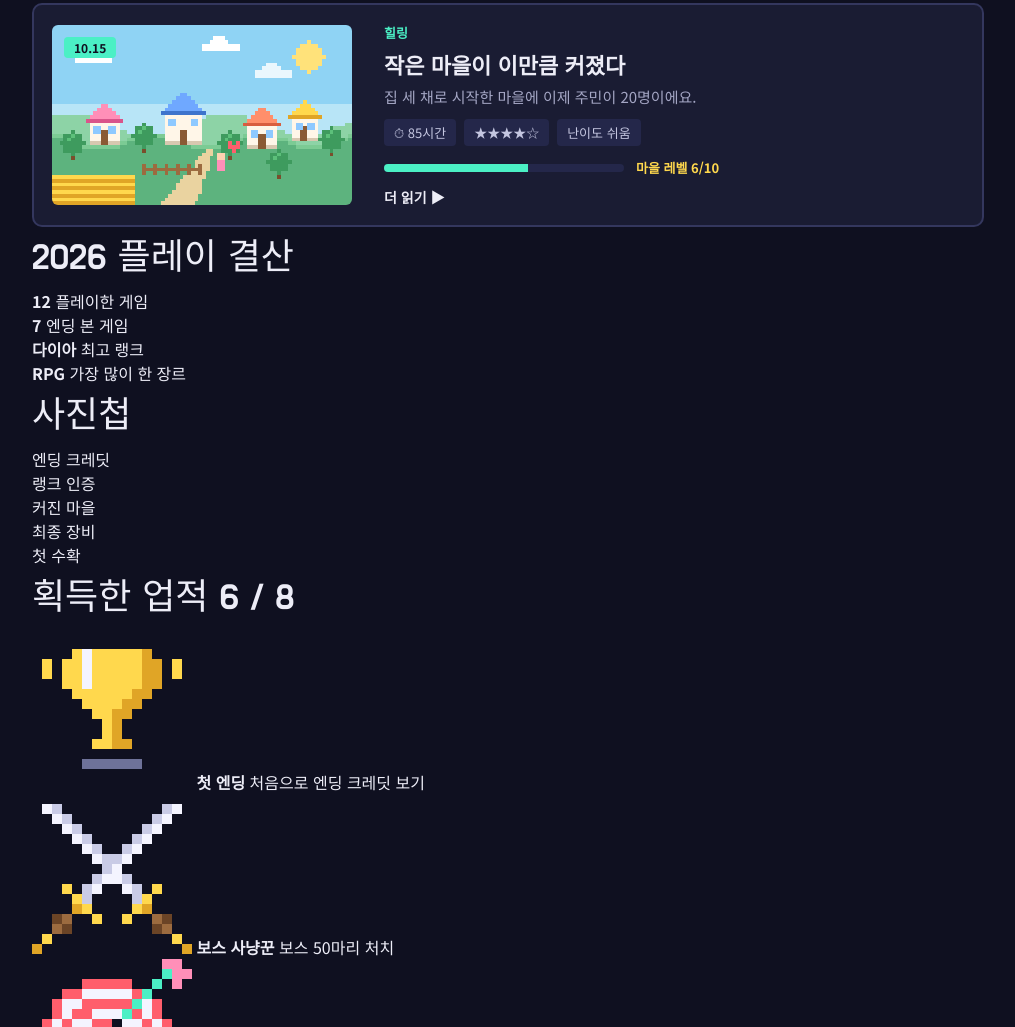
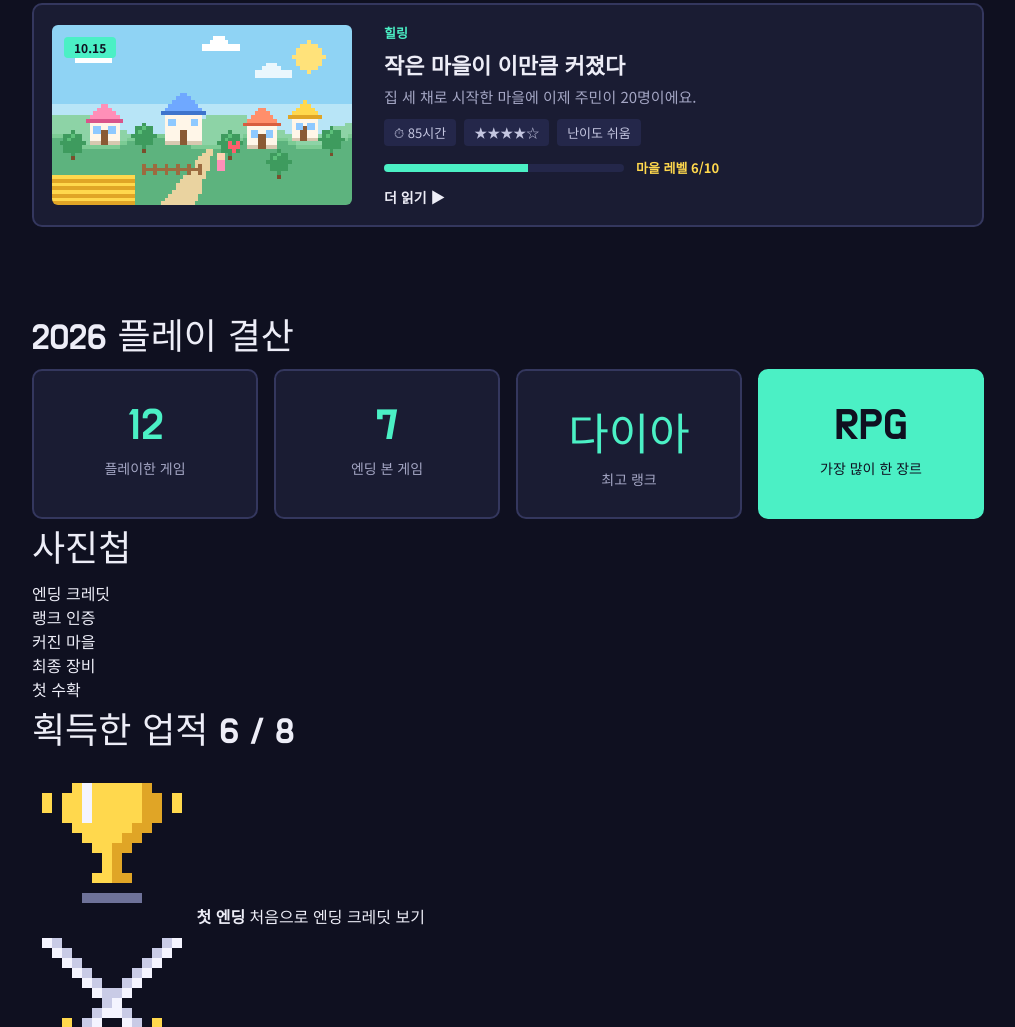
Before and after one commit to yoosangwon1778-debug/my-blog, a plain HTML site: page index.html in a window 1280 px wide. Shown: the part 1655-2682 px from the top of the page, without its empty margins (132-1147 px from the left). Drawn offline with Linux system fonts and the light colour scheme.

Commit message:
플레이 결산 작성

```diff
--- a/css/main.css
+++ b/css/main.css
@@ -251,3 +251,44 @@
 .more:hover {
     color: #4bf0c5;
 }
+
+/*플레이 결산*/
+.year {
+    padding-top: 80px;
+}
+.year-grid {
+    display: grid;
+    grid-template-columns: repeat(4,1fr);
+    gap: 16px;
+}
+.year-box {
+    padding: 28px 16px;
+    background-color: #1a1c33;
+    border: 2px solid #34375e;
+    border-radius: 10px;
+    display: flex;
+    flex-direction: column;
+    align-items: center;
+    gap: 4px;
+    transition: all 0.2s;
+}
+.year-box:hover {
+    transform: scale(1.04);
+}
+.year-box strong {
+    font-family: "Do Hyeon",sans-serif;
+    font-weight: 400;
+    font-size: 44px;
+    color: #4bf0c5;
+}
+.year-box span {
+    font-size: 14px;
+    color: #a4a6c4;
+}
+.year-box.highlight {
+    background-color: #4bf0c5;
+    border-color: #4bf0c5;
+}
+.year-box.highlight strong, .year-box.highlight span{
+    color: #0f1020;
+}
```
